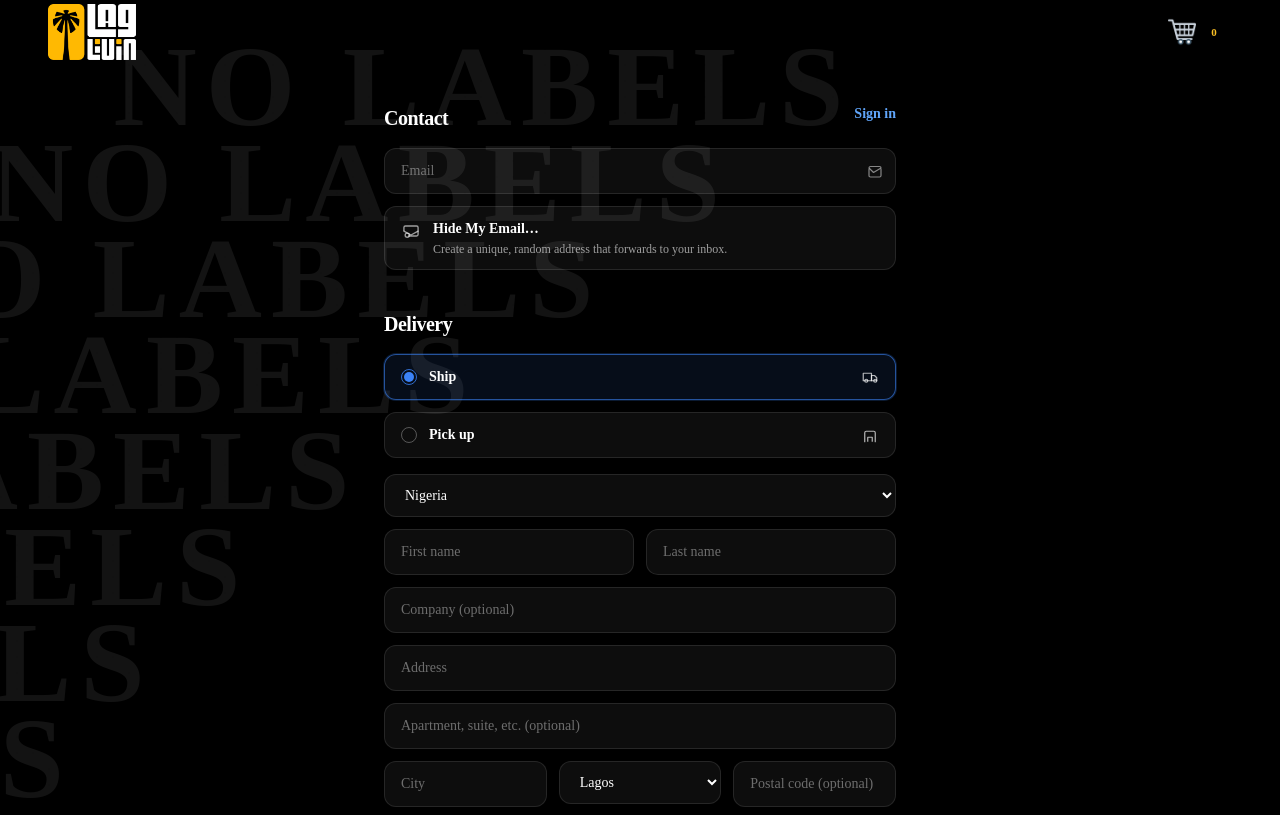
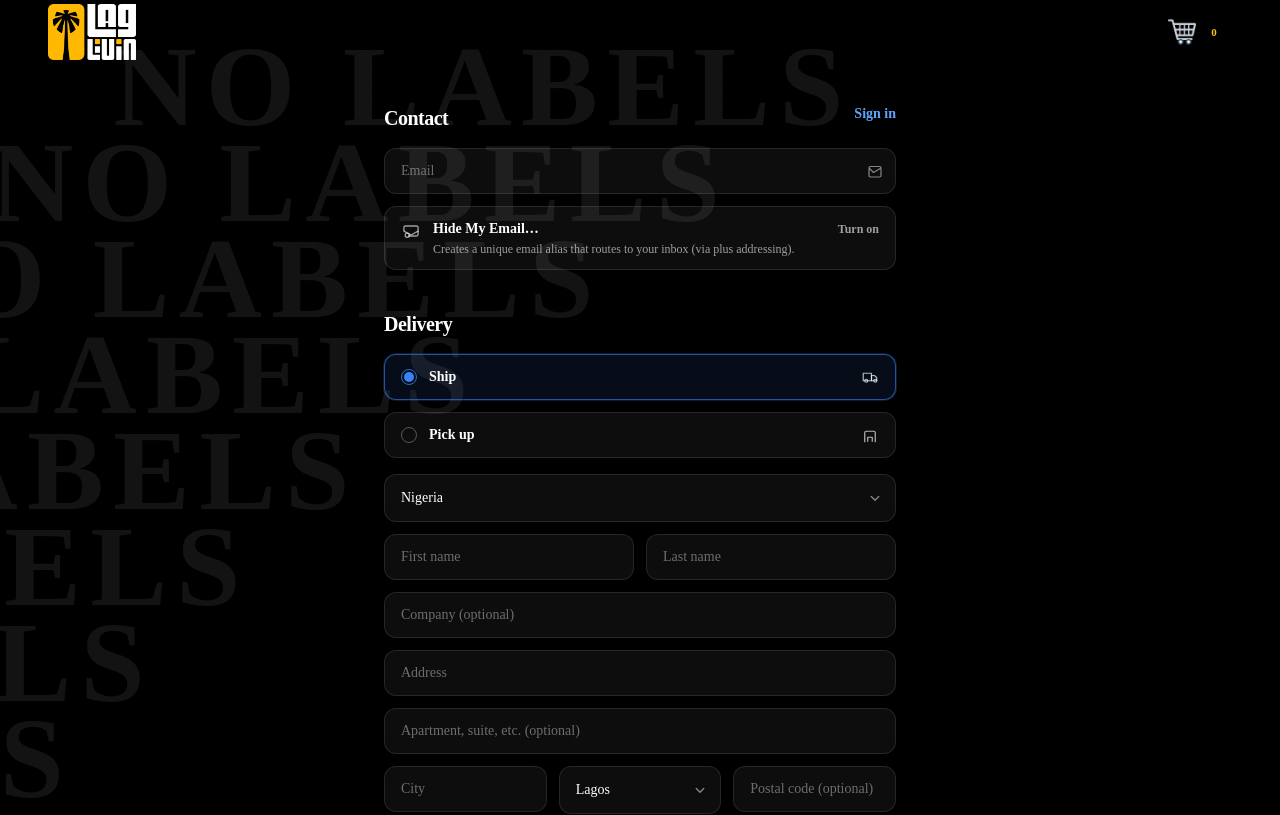
Before and after one commit to d4mie/Laglivin, a Next.js app: page /checkout in a window 1280 px wide. Shown: the top 815 px of the page. Built offline with nearby package versions, Linux system fonts and the light colour scheme.

Commit message:
checkoutpage finishing touches

```diff
--- a/components/CheckoutForm.js
+++ b/components/CheckoutForm.js
@@ -3,6 +3,45 @@
 import Link from "next/link";
 import { useEffect, useMemo, useRef, useState } from "react";
 import { useCart } from "./CartContext";
+
+const NIGERIA_STATES = [
+  "Abia",
+  "Adamawa",
+  "Akwa Ibom",
+  "Anambra",
+  "Bauchi",
+  "Bayelsa",
+  "Benue",
+  "Borno",
+  "Cross River",
+  "Delta",
+  "Ebonyi",
+  "Edo",
+  "Ekiti",
+  "Enugu",
+  "Gombe",
+  "Imo",
+  "Jigawa",
+  "Kaduna",
+  "Kano",
+  "Katsina",
+  "Kebbi",
+  "Kogi",
+  "Kwara",
+  "Lagos",
+  "Nasarawa",
+  "Niger",
+  "Ogun",
+  "Ondo",
+  "Osun",
+  "Oyo",
+  "Plateau",
+  "Rivers",
+  "Sokoto",
+  "Taraba",
+  "Yobe",
+  "Zamfara",
+];
 
 function formatNaira(value) {
   const amount = Number(value);
@@ -18,6 +57,17 @@ function parsePriceToNumber(price) {
 
 function isBlank(value) {
   return !String(value ?? "").trim();
+}
+
+function createHiddenEmailAddress(email) {
+  const raw = String(email || "").trim();
+  const at = raw.indexOf("@");
+  if (at <= 0 || at === raw.length - 1) return "";
+  const local = raw.slice(0, at);
+  const domain = raw.slice(at + 1);
+  const baseLocal = local.split("+")[0] || local;
+  const token = Math.random().toString(36).slice(2, 6);
+  return `${baseLocal}+laglivin-${token}@${domain}`;
 }
 
 function Input({
@@ -47,6 +97,47 @@ function Input({
             {rightSlot}
           </div>
         ) : null}
+      </div>
+    </label>
+  );
+}
+
+function ChevronDownIcon() {
+  return (
+    <svg
+      aria-hidden="true"
+      width="18"
+      height="18"
+      viewBox="0 0 24 24"
+      fill="none"
+    >
+      <path
+        d="M7 10l5 5 5-5"
+        stroke="currentColor"
+        strokeWidth="1.8"
+        strokeLinecap="round"
+        strokeLinejoin="round"
+      />
+    </svg>
+  );
+}
+
+function SelectField({ label, value, onChange, children, required }) {
+  return (
+    <label className="block">
+      <span className="sr-only">{label}</span>
+      <div className="relative">
+        <select
+          value={value}
+          onChange={onChange}
+          required={required}
+          className="h-12 w-full appearance-none rounded-xl border border-white/10 bg-white/5 px-4 py-3 pr-10 text-sm text-white outline-none transition focus:border-blue-500/60 focus:ring-2 focus:ring-blue-500/30"
+        >
+          {children}
+        </select>
+        <div className="pointer-events-none absolute right-3 top-1/2 -translate-y-1/2 text-white/50">
+          <ChevronDownIcon />
+        </div>
       </div>
     </label>
   );
@@ -140,6 +231,8 @@ function RadioRow({ checked, onChange, title, subtitle, rightSlot, name }) {
 export default function CheckoutForm() {
   const { items } = useCart();
   const [email, setEmail] = useState("");
+  const [emailHidden, setEmailHidden] = useState(false);
+  const [emailOriginal, setEmailOriginal] = useState("");
   const [deliveryMode, setDeliveryMode] = useState("ship"); // ship | pickup
   const [country, setCountry] = useState("Nigeria");
   const [firstName, setFirstName] = useState("");
@@ -235,6 +328,31 @@ export default function CheckoutForm() {
     !isPaying &&
     totalNaira > 0 &&
     missingRequiredFields.length === 0;
+
+  const toggleHideEmail = () => {
+    setPayError("");
+    if (emailHidden) {
+      // restore original email
+      setEmail(emailOriginal || email);
+      setEmailHidden(false);
+      setEmailOriginal("");
+      return;
+    }
+
+    const current = email.trim();
+    if (!current || !current.includes("@")) {
+      setPayError("Enter your email first, then use Hide My Email.");
+      return;
+    }
+    const hidden = createHiddenEmailAddress(current);
+    if (!hidden) {
+      setPayError("Please enter a valid email to use Hide My Email.");
+      return;
+    }
+    setEmailOriginal(current);
+    setEmail(hidden);
+    setEmailHidden(true);
+  };
 
   const openPhoneHelp = () => {
     const now = Date.now();
@@ -378,7 +496,14 @@ export default function CheckoutForm() {
           type="email"
           placeholder="Email"
           value={email}
-          onChange={(e) => setEmail(e.target.value)}
+          onChange={(e) => {
+            setEmail(e.target.value);
+            // If user edits the field manually, turn off "hidden" state.
+            if (emailHidden) {
+              setEmailHidden(false);
+              setEmailOriginal("");
+            }
+          }}
           required
           rightSlot={
             <svg
@@ -405,7 +530,16 @@ export default function CheckoutForm() {
           }
         />
 
-        <div className="rounded-xl border border-white/10 bg-white/5 px-4 py-3">
+        <button
+          type="button"
+          onClick={toggleHideEmail}
+          className={`w-full rounded-xl border px-4 py-3 text-left transition ${
+            emailHidden
+              ? "border-blue-500/50 bg-blue-500/10 ring-1 ring-blue-500/20"
+              : "border-white/10 bg-white/5 hover:border-white/20"
+          }`}
+          aria-pressed={emailHidden}
+        >
           <div className="flex items-start gap-3">
             <div className="mt-0.5 text-white/60">
               <svg
@@ -435,14 +569,28 @@ export default function CheckoutForm() {
                 />
               </svg>
             </div>
-            <div className="min-w-0">
-              <p className="text-sm font-semibold text-white">Hide My Email…</p>
+            <div className="min-w-0 flex-1">
+              <div className="flex items-center justify-between gap-3">
+                <p className="text-sm font-semibold text-white">
+                  {emailHidden ? "Hide My Email… (On)" : "Hide My Email…"}
+                </p>
+                {emailHidden ? (
+                  <span className="text-xs font-semibold text-blue-300">
+                    Turn off
+                  </span>
+                ) : (
+                  <span className="text-xs font-semibold text-white/60">
+                    Turn on
+                  </span>
+                )}
+              </div>
               <p className="mt-0.5 text-xs text-white/60">
-                Create a unique, random address that forwards to your inbox.
+                Creates a unique email alias that routes to your inbox (via plus
+                addressing).
               </p>
             </div>
           </div>
-        </div>
+        </button>
       </div>
 
       <div className="mt-10">
@@ -512,19 +660,16 @@ export default function CheckoutForm() {
         </div>
 
         <div className="mt-4 space-y-3">
-          <label className="block">
-            <span className="sr-only">Country/Region</span>
-            <select
+        <SelectField
+          label="Country/Region"
           value={country}
           onChange={(e) => setCountry(e.target.value)}
-              className="w-full rounded-xl border border-white/10 bg-white/5 px-4 py-3 text-sm text-white outline-none transition focus:border-blue-500/60 focus:ring-2 focus:ring-blue-500/30"
         >
           <option>Nigeria</option>
           <option>Ghana</option>
           <option>United States</option>
           <option>United Kingdom</option>
-            </select>
-          </label>
+        </SelectField>
 
           <div className="grid grid-cols-1 gap-3 sm:grid-cols-2">
             <Input
@@ -573,20 +718,18 @@ export default function CheckoutForm() {
               onChange={(e) => setCity(e.target.value)}
               required
             />
-            <label className="block">
-              <span className="sr-only">State</span>
-              <select
+            <SelectField
+              label="State"
               value={stateRegion}
               onChange={(e) => setStateRegion(e.target.value)}
               required
-                className="w-full rounded-xl border border-white/10 bg-white/5 px-4 py-3 text-sm text-white outline-none transition focus:border-blue-500/60 focus:ring-2 focus:ring-blue-500/30"
             >
-                <option>Lagos</option>
-                <option>Abuja</option>
-                <option>Rivers</option>
-                <option>Oyo</option>
-              </select>
-            </label>
+              {NIGERIA_STATES.map((st) => (
+                <option key={st} value={st}>
+                  {st}
+                </option>
+              ))}
+            </SelectField>
             <Input
               label="Postal code (optional)"
               placeholder="Postal code (optional)"
@@ -687,19 +830,16 @@ export default function CheckoutForm() {
 
         {!billingSameAsShipping ? (
           <div className="mt-4 space-y-3">
-            <label className="block">
-              <span className="sr-only">Billing country/region</span>
-              <select
+            <SelectField
+              label="Billing country/region"
               value={billingCountry}
               onChange={(e) => setBillingCountry(e.target.value)}
-                className="w-full rounded-xl border border-white/10 bg-white/5 px-4 py-3 text-sm text-white outline-none transition focus:border-blue-500/60 focus:ring-2 focus:ring-blue-500/30"
             >
               <option>Nigeria</option>
               <option>Ghana</option>
               <option>United States</option>
               <option>United Kingdom</option>
-              </select>
-            </label>
+            </SelectField>
 
             <div className="grid grid-cols-1 gap-3 sm:grid-cols-2">
               <Input
@@ -748,20 +888,18 @@ export default function CheckoutForm() {
                 onChange={(e) => setBillingCity(e.target.value)}
                 required
               />
-              <label className="block">
-                <span className="sr-only">Billing state</span>
-                <select
+              <SelectField
+                label="Billing state"
                 value={billingStateRegion}
                 onChange={(e) => setBillingStateRegion(e.target.value)}
                 required
-                  className="w-full rounded-xl border border-white/10 bg-white/5 px-4 py-3 text-sm text-white outline-none transition focus:border-blue-500/60 focus:ring-2 focus:ring-blue-500/30"
               >
-                  <option>Lagos</option>
-                  <option>Abuja</option>
-                  <option>Rivers</option>
-                  <option>Oyo</option>
-                </select>
-              </label>
+                {NIGERIA_STATES.map((st) => (
+                  <option key={st} value={st}>
+                    {st}
+                  </option>
+                ))}
+              </SelectField>
               <Input
                 label="Billing postal code (optional)"
                 placeholder="Postal code (optional)"
```
Lines whose indentation alone changed are shown as unchanged.
